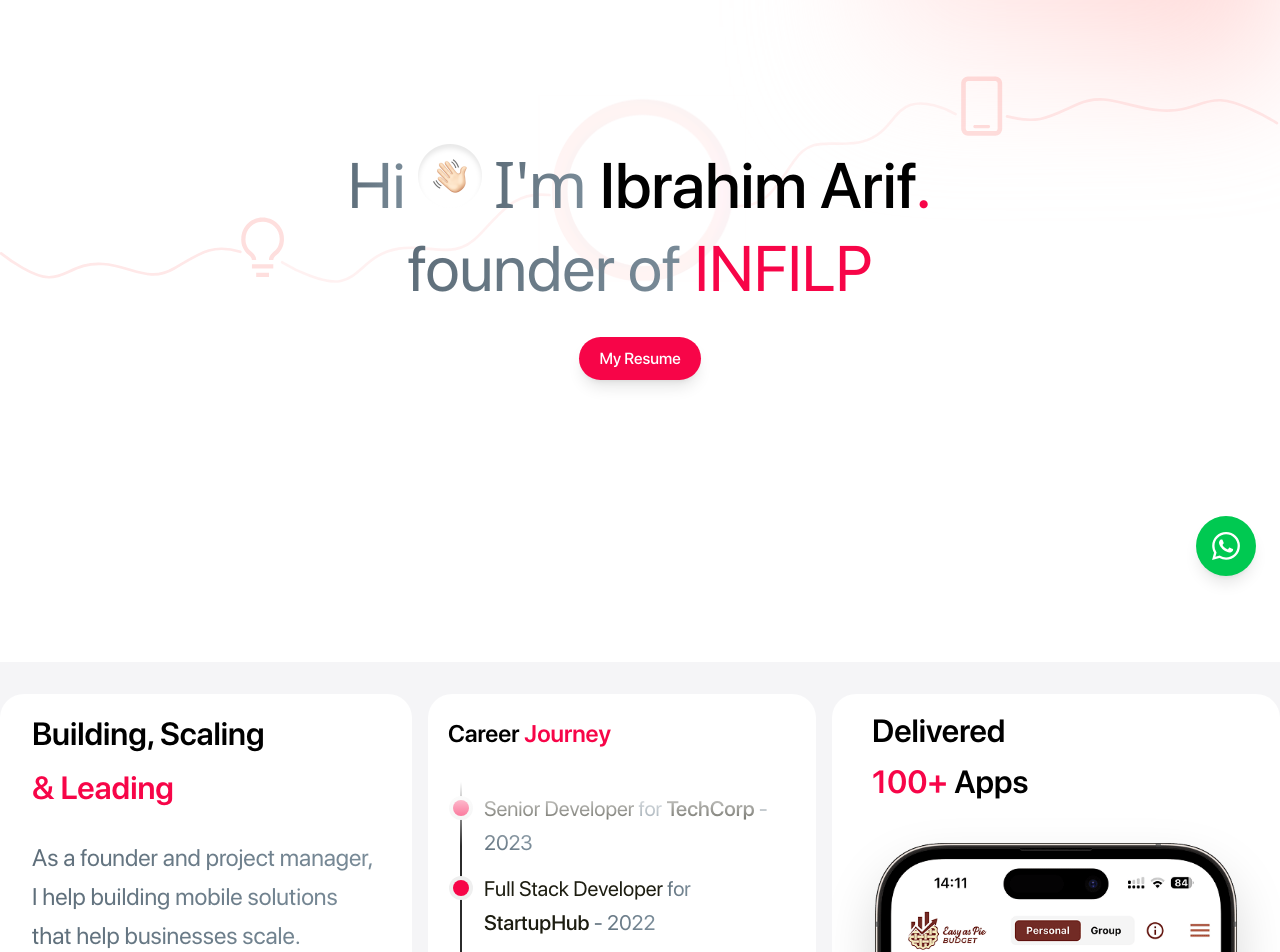
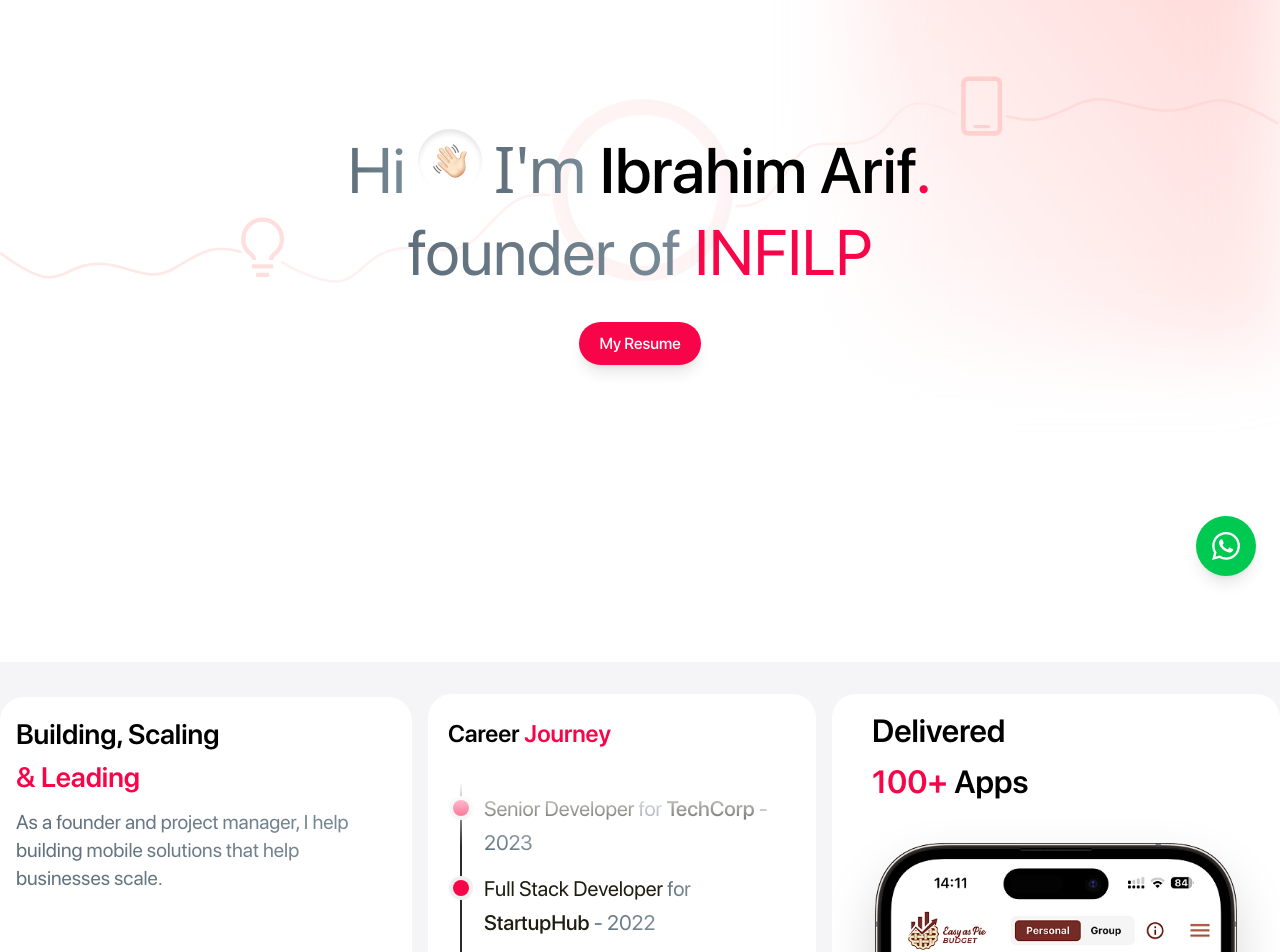
Before and after one commit to Ibrahim-Arif/personal-portfolio-redesign, a Next.js app: page / in a window 1280 px wide. Shown: the part 200-1152 px from the top of the page. Built offline with nearby package versions, Linux system fonts and the light colour scheme.

Commit message:
update the hero section

```diff
--- a/src/app/layout.js
+++ b/src/app/layout.js
@@ -100,7 +100,7 @@ export default function RootLayout({ children }) {
       >
         <Header />
         <div
-          className="absolute top-5 right-0 bg-gradient-red w-1/3 h-1/3 opacity-40 border-radius-50% blur-3xl"
+          className="absolute top-5 right-0 bg-gradient-red w-2/3 sm:w-1/3 h-2/3 opacity-30 border-radius-80% blur-2xl"
           style={{ "--gradient-direction": "to bottom left" }}
         ></div>
         {children}
--- a/src/component/AboutCard.jsx
+++ b/src/component/AboutCard.jsx
@@ -17,7 +17,7 @@ const AboutCard = () => {
         }}
         className="bg-white rounded-3xl overflow-hidden w-full max-w-sm md:max-w-[282px] lg:max-w-[326px] xl:max-w-[412px]"
       >
-        <div className="p-6 md:p-4 lg:px-8">
+        <div className="p-6 md:p-4">
           <motion.h2
             initial={{ opacity: 0, y: -20 }}
             whileInView={{ opacity: 1, y: 0 }}
@@ -28,7 +28,7 @@ const AboutCard = () => {
               delay: 0.3,
               ease: [0.16, 0.84, 0.44, 1],
             }}
-            className="text-2xl md:text-lg lg:text-[28px] xl:text-[32px] font-SfProDisplay-semibold mb-1"
+            className="text-2xl md:text-lg lg:text-[28px] font-SfProDisplay-semibold"
           >
             Building, Scaling
           </motion.h2>
@@ -42,7 +42,7 @@ const AboutCard = () => {
               delay: 0.4,
               ease: [0.16, 0.84, 0.44, 1],
             }}
-            className="text-2xl md:text-lg lg:text-[28px] xl:text-[32px] font-SfProDisplay-semibold text-button mb-4 md:mb-6"
+            className="text-2xl md:text-lg lg:text-[28px] font-SfProDisplay-semibold text-button mb-2"
           >
             & Leading
           </motion.h2>
@@ -56,7 +56,7 @@ const AboutCard = () => {
               delay: 0.5,
               ease: [0.16, 0.84, 0.44, 1],
             }}
-            className="text-gradient-gray text-base md:text-sm lg:text-lg xl:text-2xl leading-relaxed font-SfProDisplay-regular"
+            className="text-gradient-gray text-base md:text-sm lg:text-lg xl:text-xl  font-SfProDisplay-regular"
           >
             As a founder and project manager, I help building mobile solutions
             that help businesses scale.
@@ -73,7 +73,7 @@ const AboutCard = () => {
             delay: 0.6,
             ease: [0.16, 0.84, 0.44, 1],
           }}
-          className="relative w-full h-[202px] md:h-[220px] lg:h-[265px] xl:h-[305px]"
+          className="relative w-full h-[202px] md:h-[220px] lg:h-[265px] xl:h-[365px]"
         >
           <Image
             src="/images/profile.webp"
--- a/src/component/Hero.jsx
+++ b/src/component/Hero.jsx
@@ -38,11 +38,11 @@ export default function Hero() {
         variants={backgroundVariants}
         initial="hidden"
         animate="visible"
-        className="absolute top-[38%] lg:top-1/4 w-full "
+        className="absolute top-1/3 lg:top-1/4 w-full "
       />
 
       {/* Text Content */}
-      <div className="relative z-10 flex flex-col items-center text-center xs:px-6">
+      <div className="absolute top-1/3 z-10 flex flex-col items-center text-center xs:px-6">
         {/* Heading */}
         <motion.h1
           initial={{ y: -50, opacity: 0 }}
```
